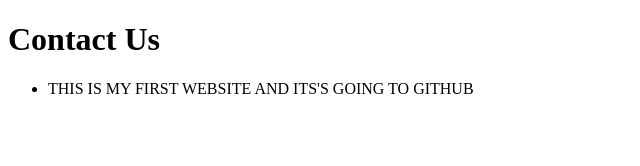
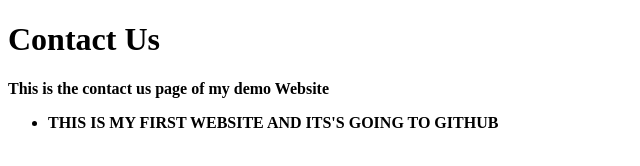
Before and after one commit to lucky1993/Website, a plain HTML site: page contactUs.htm in a window 1280 px wide. Shown: the whole page, without its empty margins (0-640 px from the left). Drawn offline with Linux system fonts and the light colour scheme.

Commit message:
Update contactUs.htm

```diff
--- a/contactUs.htm
+++ b/contactUs.htm
@@ -4,7 +4,8 @@
 	<title>Website</title>
 </head>
 <body>
-<h1>Contact Us</h1>
+<h1><b>Contact Us<b></h1>
+	<p>This is the contact us page of my demo Website</p>
 <ul>
 	<li>THIS IS MY FIRST WEBSITE AND ITS'S GOING TO GITHUB</li>
 </ul>
```
